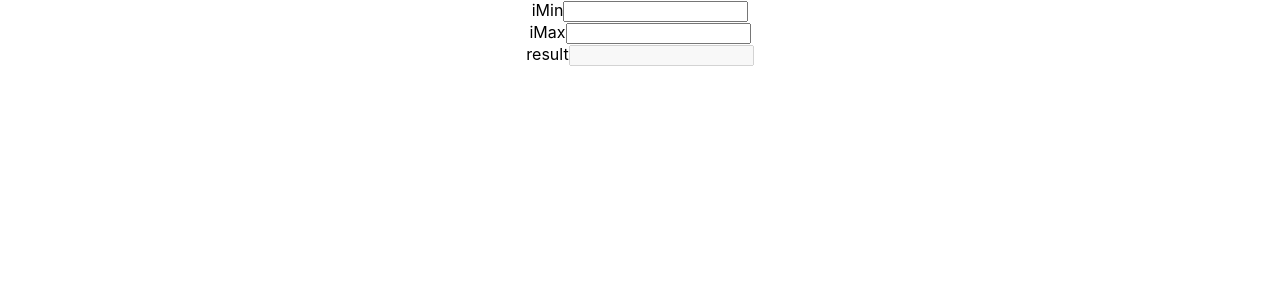
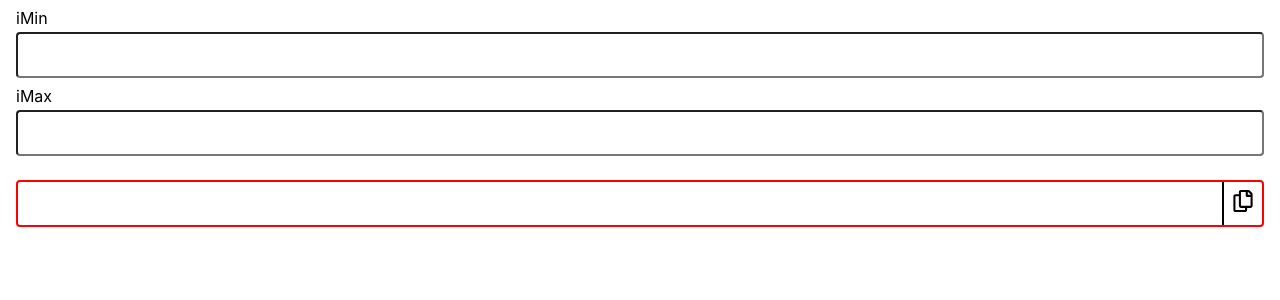
Before and after one commit to vredsun/abv, a React (Create React App) app: page / in a window 1280 px wide. Shown: the top 300 px of the page. Built offline with nearby package versions, Linux system fonts and the light colour scheme.

Commit message:
add some style

```diff
--- a/package.json
+++ b/package.json
@@ -13,7 +13,9 @@
     "lodash": "^4.17.21",
     "react": "^18.0.0",
     "react-dom": "^18.0.0",
+    "react-icons": "^4.3.1",
     "react-scripts": "5.0.0",
+    "styled-components": "^5.3.5",
     "typescript": "^4.6.3",
     "web-vitals": "^2.1.4",
     "workbox-background-sync": "^6.5.2",
@@ -57,6 +59,7 @@
   "devDependencies": {
     "@types/gh-pages": "^3.2.0",
     "@types/lodash": "^4.14.173",
+    "@types/styled-components": "^5.1.24",
     "gh-pages": "^3.2.3",
     "ts-node": "^10.2.1"
   }
--- a/src/App.css
+++ b/src/App.css
@@ -1,5 +1,5 @@
 .App {
-  text-align: center;
+  /* text-align: center; */
 }
 
 .App-logo {
@@ -36,3 +36,8 @@
     transform: rotate(360deg);
   }
 }
+
+
+html, body, #root {
+  height: 100%;
+}
--- a/src/App.tsx
+++ b/src/App.tsx
@@ -1,49 +1,25 @@
-import toNumber from 'lodash/toNumber';
-import React, { useMemo, useState } from 'react';
-// import logo from './logo.svg';
+import React from 'react';
 import './App.css';
+import Toast from './components/atoms/Toast/Toast';
+import Math from './components/organisms/Math/Math';
+import MainPage from './components/pages/Main/Main';
 
 function App() {
-  const [Imin, setImin] = useState<string | undefined>('');
-  const [Imax, setImax] = useState<string | undefined>('');
+  const [toastData, changeToastData] = React.useState<{ text: string; timestamp: number } | null>(null);
 
-  console.log({ iMin: Imin, iMax: Imax })
-
-  const value = useMemo(
-    () => {
-      if (Imin && Imax) {
-        const IminNumber = toNumber(Imin);
-        const ImaxNumber = toNumber(Imax);
-
-        return (ImaxNumber - IminNumber) / (ImaxNumber + IminNumber)
+  const addToast = (text: string): void => {
+    changeToastData({
+        text,
+        timestamp: Date.now(),
       }
-
-      return '';
-    },
-    [Imin, Imax],
-  );
+    )
+  }
 
   return (
-    <div className="App">
-      <div>
-        <label>
-          iMin
-          <input id="iMin" type="number" value={Imin} onChange={e => setImin(e.target.value)}/>
-        </label>
-      </div>
-      <div>
-        <label>
-          iMax
-          <input id="iMax" type="number" value={Imax} onChange={e => setImax(e.target.value)}/>
-        </label>
-      </div>
-      <div>
-        <label>
-          result
-          <input id="result" type="number" disabled value={value}/>
-        </label>
-      </div>
-    </div>
+    <MainPage>
+      <Math addToast={addToast} />
+      <Toast toastData={toastData} handleCloseToast={() => changeToastData(null)} />
+    </MainPage>
   );
 }
 
--- /dev/null
+++ b/src/components/atoms/CopyToClipboard/CopyToClipboard.tsx
@@ -0,0 +1,67 @@
+import styled from 'styled-components';
+import { FaRegCopy } from 'react-icons/fa'
+import { isUndefined } from 'lodash';
+
+const CopyToClipboardButton = styled.div`
+    padding: 8px;
+    font-size: 22px;
+    border: none;
+    border-left: 2px solid black;
+`
+
+function fallbackCopyTextToClipboard(text: string, showToastWithGoodCopy: () => void): void {
+    var textArea = document.createElement("textarea");
+    textArea.value = text;
+
+    // Avoid scrolling to bottom
+    textArea.style.top = "0";
+    textArea.style.left = "0";
+    textArea.style.position = "fixed";
+
+    document.body.appendChild(textArea);
+    textArea.focus();
+    textArea.select();
+
+    try {
+      var successful = document.execCommand('copy');
+      var msg = successful ? 'successful' : 'unsuccessful';
+      console.log('Fallback: Copying text command was ' + msg);
+      showToastWithGoodCopy()
+    } catch (err) {
+      console.error('Fallback: Oops, unable to copy', err);
+    }
+
+    document.body.removeChild(textArea);
+}
+
+type PropsT = {
+  value: number | undefined;
+  showToastWithGoodCopy: () => void;
+}
+
+const CopyToClipboard: React.FC<PropsT> = ({ value, showToastWithGoodCopy }) => {
+    const handleCopy = (): void => {
+        if (isUndefined(value)) {
+          return;
+        }
+
+        const text = value?.toString() ?? '';
+
+        if (!navigator.clipboard) {
+            fallbackCopyTextToClipboard(text, showToastWithGoodCopy);
+            return;
+          }
+          navigator.clipboard.writeText(text).then(function() {
+            showToastWithGoodCopy()
+            console.log('Async: Copying to clipboard was successful!');
+          }, function(err) {
+            console.error('Async: Could not copy text: ', err);
+          });
+      }
+
+    return (
+        <CopyToClipboardButton onClick={handleCopy}><FaRegCopy /></CopyToClipboardButton>
+    )
+}
+
+export default CopyToClipboard;
--- /dev/null
+++ b/src/components/atoms/Input/Input.tsx
@@ -0,0 +1,50 @@
+import styled from 'styled-components';
+import { FaRegTimesCircle } from 'react-icons/fa'
+import { isUndefined } from 'lodash';
+
+const Container = styled.div`
+    margin-top: 4px;
+    flex: 1;
+    display: flex;
+    position: relative;
+`
+
+const InputContainer = styled.input`
+    flex: 1;
+    padding: 8px;
+    font-size: 22px;
+    border-radius: 4px;
+    border-width: 2px;
+`
+
+const IconContainer = styled.div<{ hasValue: boolean }>`
+    position: absolute;
+    padding: 0 10px;
+    right: 0px;
+    display: flex;
+    align-items: center;
+    height: 100%;
+    font-size: 22px;
+    transition: opacity 300ms;
+    opacity: ${({ hasValue }) => hasValue ? 1 : 0};
+`;
+
+type PropsT = {
+    id: string;
+    type: string;
+    onChange: (value: string) => void;
+    value: string | undefined;
+};
+
+const Input: React.FC<PropsT> = ({ id, type, value, onChange }) => {
+    return (
+        <Container>
+            <InputContainer id={id} type={type} value={value} onChange={(e) => onChange(e.target.value)} />
+            <IconContainer hasValue={value !== ''} onClick={() => onChange('')}>
+                <FaRegTimesCircle />
+            </IconContainer>
+        </Container>
+    )
+}
+
+export default Input;
--- /dev/null
+++ b/src/components/atoms/Label/Label.tsx
@@ -0,0 +1,8 @@
+import styled from 'styled-components';
+
+const Label = styled.label`
+    display: flex;
+    flex-direction: column;
+`
+
+export default Label;
--- /dev/null
+++ b/src/components/atoms/Response/Response.tsx
@@ -0,0 +1,9 @@
+import styled from 'styled-components';
+
+const Response = styled.div`
+    flex: 1;
+    padding: 8px;
+    font-size: 22px;
+`
+
+export default Response;
--- /dev/null
+++ b/src/components/atoms/Toast/Toast.tsx
@@ -0,0 +1,98 @@
+import { useState, useEffect } from 'react';
+import styled from 'styled-components';
+
+type PropsT = {
+    toastData: { text: string, timestamp: number } | null,
+    handleCloseToast: () => void;
+}
+
+const ToastContainer = styled.div`
+    position: absolute;
+    bottom: 0;
+    width: 100%;
+    display: flex;
+    justify-content: center;
+    margin-bottom: 16px;
+
+    overflow: hidden;
+
+`;
+
+const Text = styled.div<{ visible: boolean }>`
+    border-radius: 8px;
+    background-color: black;
+    color: white;
+    font-size: 18px;
+    padding: 8px 16px;
+
+    transition: transform 300ms, opacity 300ms;
+    transform: ${({ visible }) => !visible ? 'translateY(200%)': 'translateY(0)'};
+    opacity: ${({ visible }) => !visible ? 0: 1};
+`;
+
+const Toast: React.FC<PropsT> = ({ toastData, handleCloseToast }) => {
+    const [localToast, setLocalToast] = useState<PropsT['toastData'] | null>(null);
+    const [isVisible, setIsVisible] = useState(false);
+
+    useEffect(
+        () => {
+            if (toastData) {
+                setLocalToast(toastData);
+                setIsVisible(true);
+            }
+        },
+        [toastData],
+    );
+
+    useEffect(
+        () => {
+            if (!localToast && toastData) {
+                handleCloseToast();
+            }
+        },
+        [localToast]
+    );
+
+    useEffect(
+        () => {
+            if (!isVisible && localToast) {
+                const id = setTimeout(
+                    () => {
+                        setLocalToast(null);
+                    },
+                    300,
+                );
+
+                return (): void => {
+                    clearTimeout(id);
+                }
+            }
+        },
+        [isVisible],
+    );
+
+    useEffect(
+        () => {
+            if (!localToast) {
+                return;
+            }
+
+            const id = setTimeout(() => {
+                setIsVisible(false)
+            }, 3000);
+
+            return (): void => {
+                clearTimeout(id);
+            }
+        },
+        [localToast],
+    );
+
+    return (
+        <ToastContainer >
+            <Text visible={isVisible}>{localToast?.text}</Text>
+        </ToastContainer>
+    )
+}
+
+export default Toast;
--- /dev/null
+++ b/src/components/molecules/Ans/Ans.tsx
@@ -0,0 +1,32 @@
+import isUndefined from 'lodash/isUndefined';
+import styled from 'styled-components';
+import CopyToClipboard from '../../atoms/CopyToClipboard/CopyToClipboard';
+import Response from '../../atoms/Response/Response';
+
+const AnsContainer = styled.div<{ hasValue: boolean }>`
+    margin-top: 24px;
+    display: flex;
+    flex: 1;
+    border: ${({ hasValue }) => hasValue ? '2px solid green' : '2px solid red'};
+    border-radius: 4px;
+`
+
+type PropsT = {
+    value: number | undefined;
+    addToast: (text: string) => void;
+}
+
+const Ans: React.FC<PropsT> = ({ value, addToast }) => {
+    const showToastWithGoodCopy = (): void => {
+      addToast('Text copied')
+    }
+
+    return (
+        <AnsContainer hasValue={!isUndefined(value)}>
+            <Response>{value}</Response>
+            <CopyToClipboard value={value} showToastWithGoodCopy={showToastWithGoodCopy} />
+        </AnsContainer>
+    )
+}
+
+export default Ans;
--- /dev/null
+++ b/src/components/molecules/FormInput/FormInput.tsx
@@ -0,0 +1,27 @@
+import styled from 'styled-components';
+import Input from '../../atoms/Input/Input';
+import Label from '../../atoms/Label/Label';
+
+const FormInputContainer = styled.div`
+    margin-bottom: 8px;
+    gap: 4px;
+`
+
+type PropsT = {
+    label: string;
+    value: string | undefined;
+    onChange: (value: string) => void;
+}
+
+const FormInput: React.FC<PropsT> = ({ label, value, onChange }) => {
+    return (
+        <FormInputContainer>
+            <Label>
+                {label}
+                <Input id={label} type="number" value={value} onChange={onChange}/>
+            </Label>
+        </FormInputContainer>
+    )
+}
+
+export default FormInput;
--- /dev/null
+++ b/src/components/organisms/Math/Math.tsx
@@ -0,0 +1,50 @@
+import toNumber from 'lodash/toNumber';
+import styled from 'styled-components';
+import React, { useMemo, useState } from 'react';
+import FormInput from '../../molecules/FormInput/FormInput';
+import Ans from '../../molecules/Ans/Ans';
+
+const Container = styled.div`
+  padding: 8px 16px;
+`;
+
+type PropsT = {
+    addToast: (text: string) => void;
+}
+
+const Math: React.FC<PropsT> = ({ addToast }) => {
+  const [Imin, setImin] = useState<string>('');
+  const [Imax, setImax] = useState<string>('');
+
+  const value = useMemo(
+    () => {
+      if (Imin && Imax) {
+        const IminNumber = toNumber(Imin);
+        const ImaxNumber = toNumber(Imax);
+
+        return (ImaxNumber - IminNumber) / (ImaxNumber + IminNumber)
+      }
+
+      return undefined;
+    },
+    [Imin, Imax],
+  );
+
+  return (
+    <Container>
+      <FormInput
+        label="iMin"
+        value={Imin}
+        onChange={setImin}
+      />
+      <FormInput
+        label="iMax"
+        value={Imax}
+        onChange={setImax}
+      />
+      <Ans value={value} addToast={addToast}/>
+    </Container>
+  );
+}
+
+export default Math;
--- /dev/null
+++ b/src/components/pages/Main/Main.tsx
@@ -0,0 +1,9 @@
+import styled from 'styled-components';
+
+const MainPage = styled.div`
+  position: relative;
+  height: 100%;
+  /* overflow: hidden; */
+`
+
+export default MainPage;
```
Also changed, not shown: 1 other file (tests, documents, lock files or other folders).
